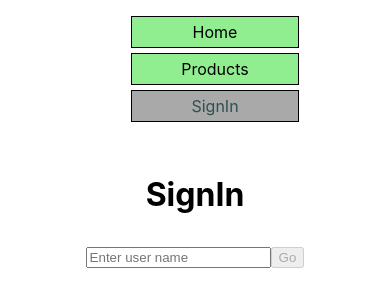
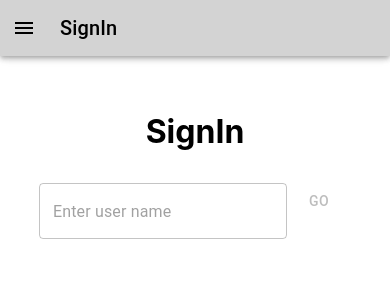
Before and after one commit to Beersheva22Kirill/React-app-ts, a React (Create React App) app: page /SignIn in a window 390 px wide. Shown: the top 306 px of the page. Built offline with nearby package versions, Linux system fonts and the light colour scheme.

Commit message:
responsive navigator

```diff
--- a/src/App.tsx
+++ b/src/App.tsx
@@ -1,5 +1,4 @@
 import { BrowserRouter, Route, Routes } from "react-router-dom";
-import Navigator from "./Components/Navigators/Navigator";
 import Home from "./Components/Pages/Home";
 import Orders from "./Components/Pages/Orders";
 import Products from "./Components/Pages/Products";
@@ -14,6 +13,7 @@ import "./App.css"
 import { getMenuItem } from "./services/AuthService";
 import { useDispatch } from "react-redux";
 import { userStateAction } from "./Redux/Slices/autorizedSlice";
+import NavigatorDispather from "./Components/Navigators/NavigatorDispather";
 
 const App: React.FC = () => {
   let userFromLocalStorage = localStorage.getItem('currUser');
@@ -31,7 +31,7 @@ const App: React.FC = () => {
 
   return  <BrowserRouter>
             <Routes>
-            <Route path ='/' element = {<Navigator navItem={menuItems}></Navigator>}>
+            <Route path ='/' element = {<NavigatorDispather navItem={menuItems}/>}>
                 <Route path="Home" element = {<Home></Home>}/>
                 <Route path="Orders" element = {<Orders></Orders>}/>
                 <Route path="Products" element = {<Products></Products>}/>
--- a/src/Components/Navigators/Navigator.tsx
+++ b/src/Components/Navigators/Navigator.tsx
@@ -1,9 +1,12 @@
-import { useEffect } from 'react';
-import {NavLink, Outlet, useLocation, useNavigate} from 'react-router-dom';
+
+import { AppBar, Box, Tab, Tabs } from '@mui/material';
+import { ReactNode, useEffect, useState } from 'react';
+import {Link, Outlet, useLocation, useNavigate} from 'react-router-dom';
 
 const Navigator:React.FC<{navItem:string[][]}> = (nav) => {
     const navigate = useNavigate();
     const location = useLocation();
+    const [value,setValue] = useState(0);
 
     useEffect(() => {
         let index = nav.navItem.findIndex(r => r[0] === location.pathname);
@@ -11,21 +14,25 @@ const Navigator:React.FC<{navItem:string[][]}> = (nav) => {
           index = 0;
         }
         navigate(nav.navItem[index][0]);
+        setValue(index)
     },[nav])
 
-    return  <div>
-              <nav>
-                <ul className='navigator-list'>
-                    { nav.navItem.map((item) => {
-                        return <li key = {item[1]} className='navigator-item' >
-                                    <NavLink className = "link-item" to = {item[0]}>{item[1]}</NavLink>
-                                </li>
-                        })
-                    }
-                </ul>
-                </nav>
-              <Outlet></Outlet>
-            </div>
+    function onChangeFn (event: any, newValue: number) {
+      setValue(newValue);
+    }
+
+    function getTabs() : ReactNode {
+      return nav.navItem.map((item) => <Tab component = {Link} to = {item[0]} label = {item[1]} key={item[1]}></Tab>)
+    }
+
+    return  <Box mt ={10}>
+      <AppBar sx = {{backgroundColor:'lightgray'}}>
+          <Tabs value={value} onChange={onChangeFn} aria-label="basic tabs example">
+            {getTabs()}
+          </Tabs>
+      </AppBar>
+      <Outlet></Outlet>
+    </Box>
 }
 
 export default Navigator;
--- /dev/null
+++ b/src/Components/Navigators/NavigatorDispather.tsx
@@ -0,0 +1,13 @@
+import { useMediaQuery } from "@mui/material";
+import { useTheme } from "@mui/material/styles"
+import Navigator from "./Navigator";
+import NavigatorPortrait from "./NavigatorPortrait";
+
+const NavigatorDispather:React.FC<{navItem:string[][]}> = (nav) => {
+
+    const theme = useTheme();
+    const isPortrait = useMediaQuery(theme.breakpoints.down('sm'));
+    return isPortrait ? <NavigatorPortrait navItem={nav.navItem}/>:<Navigator navItem={nav.navItem}/>
+}
+
+export default NavigatorDispather;
--- /dev/null
+++ b/src/Components/Navigators/NavigatorPortrait.tsx
@@ -0,0 +1,94 @@
+import { AppBar, AppBarProps, Box, Divider, List, ListItem, ListItemButton, ListItemText, SwipeableDrawer, Tab, Tabs, Toolbar, Typography, useTheme } from "@mui/material"
+import React, { ReactNode, useEffect, useState } from "react"
+import { Link, Outlet, useLocation, useNavigate } from "react-router-dom";
+import MenuIcon from '@mui/icons-material/Menu';
+import MuiAppBar, { AppBarProps as MuiAppBarProps } from '@mui/material/AppBar';
+import IconButton from '@mui/material/IconButton';
+
+
+const NavigatorPortrait: React.FC <{navItem:string[][]}> = (nav) => {
+    const navigate = useNavigate();
+    const location = useLocation();
+    const [open, setOpen] = React.useState(false);
+    const [value,setValue] = useState(0);
+    let index = getCurrentPage()
+
+    useEffect(() => {
+        index = getCurrentPage();
+        navigate(nav.navItem[index][0]);
+        setValue(index)
+    },[nav])
+
+    const toggleDrawer =
+    (open: boolean) =>
+    (event: React.KeyboardEvent | React.MouseEvent) => {
+      if (
+        event &&
+        event.type === 'keydown' &&
+        ((event as React.KeyboardEvent).key === 'Tab' ||
+          (event as React.KeyboardEvent).key === 'Shift')
+      ) {
+        return;
+      }
+      setOpen(open);
+    };
+
+    const boxItem: ReactNode = <Box sx={{ width: 250 }}
+                                    role = 'presentation'>
+                                        {getListItem()}
+                                    <Divider />
+                                </Box>
+
+    function getCurrentPage(){
+        let index = nav.navItem.findIndex(r => r[0] === location.pathname);
+        if(index < 0){
+            index = 0;
+          }
+        return index;
+    }
+
+    function getListItem() : ReactNode {
+        return  <List>{nav.navItem.map((item) => <ListItem sx={{color:'black'}} onClick={toggleDrawer(false)}
+                                                        key={item[1]}
+                                                        disablePadding
+                                                        component={Link}
+                                                        to = {item[0]}>
+                                                        <ListItemButton onClick={toggleDrawer(false)}>
+                                                            <ListItemText primary={item[1]} />
+                                                        </ListItemButton>
+                                                </ListItem>)}
+                                                </List>
+      }
+
+
+
+
+    return <Box mt ={10}>
+                <AppBar sx={{backgroundColor:'lightgray', color: "black"}}>
+                <Toolbar>
+                <IconButton
+                        color="inherit"
+                        aria-label="open drawer"
+                        onClick={toggleDrawer(true)}
+                        edge="start"
+                        sx={{ mr: 2, ...(open && { display: 'none' }) }}>
+                        <MenuIcon />
+                    </IconButton>
+                    <Typography variant="h6" noWrap component="div">
+                    {nav.navItem[index][1]}
+                </Typography>
+                </Toolbar>
+                </AppBar>
+                <SwipeableDrawer
+                    anchor={"left"}
+                    open={open}
+                    onClose={toggleDrawer(false)}
+                    onOpen={toggleDrawer(true)}>
+                      {boxItem}
+                </SwipeableDrawer>
+                <Outlet></Outlet>
+           </Box>
+
+}
+
+export default NavigatorPortrait;
--- a/src/Components/Pages/Orders.tsx
+++ b/src/Components/Pages/Orders.tsx
@@ -1,9 +1,12 @@
+import { Typography } from "@mui/material";
 
 
 const Orders:React.FC = () => {
 
     return  <div>
-                <p className = "component-logo" style={{textAlign:"center"}}>Orders</p>
+                <Typography sx={{textAlign:'center', fontSize:{xs: '3em', sm: '2em', lg: '5em'}}} component={"div"} variant="h3">
+                    Orders
+                </Typography>
             </div>
 }
 
--- a/src/Components/Pages/SignIn.tsx
+++ b/src/Components/Pages/SignIn.tsx
@@ -11,9 +11,13 @@ const SignIn:React.FC = () => {
     const dispatch = useDispatch<any>()
 
     function submitFn(value:string):InputResult{
-        let res:InputResult = {status:"success", message:[``]}
-        dispatch(userStateAction.setStatus(value))
-        localStorage.setItem('currUser',value)
+        let res:InputResult = {status:"success", message:[`success`]}
+
+        setTimeout(() => {
+            dispatch(userStateAction.setStatus(value))
+            localStorage.setItem('currUser',value)
+        },2000)
+
         return res;
     }
 
--- a/src/Components/Pages/SignOut.tsx
+++ b/src/Components/Pages/SignOut.tsx
@@ -1,6 +1,7 @@
 import { useDispatch } from "react-redux";
 import { userStateAction } from "../../Redux/Slices/autorizedSlice";
 import { CSSProperties} from "react";
+import {Button, Box} from "@mui/material";
 
 
 const SignOut:React.FC = () => {
@@ -16,9 +17,9 @@ const SignOut:React.FC = () => {
         localStorage.removeItem('currUser');
     }
 
-    return  <div style={style}>
-                <button  onClick={onClickFn}>confirm sign out</button>
-            </div>
+    return  <Box style={style}>
+                <Button  onClick={onClickFn}>confirm sign out</Button>
+            </Box>
 
 
 
--- a/src/Components/common/input.tsx
+++ b/src/Components/common/input.tsx
@@ -1,7 +1,8 @@
 import {useRef, useState } from "react";
 import InputResult from "../../Model/InputResult";
-import Alert from "./Alert";
+
 import { StatusType } from "../../Model/StatusType";
+import { Alert, Button, TextField } from "@mui/material";
 
 type Props ={
     submitFn: (inputText:string) => InputResult;
@@ -14,7 +15,7 @@ type Props ={
 const Input :React.FC<Props> = ({submitFn,placeHolder,buttonTitle,type}) => {
 
    const defaultMessage:InputResult = {status:"success",message: []};
-   const inputElementRef = useRef<HTMLInputElement>(null);
+   let inputElementRef = useRef<any>(null);
 
    const [disabled, setDisabled] = useState<boolean>(true);
    const [status,setStatus] = useState<StatusType>(defaultMessage.status)
@@ -31,14 +32,15 @@ const Input :React.FC<Props> = ({submitFn,placeHolder,buttonTitle,type}) => {
         }, 5000)
    }
 
-   function onChangeFn(){
-        setDisabled(!inputElementRef.current?.value)
+   function onChangeFn(event: any){
+     inputElementRef.current = event.target as any
+        setDisabled(!event.target.value)
    }
 
     return <div>
-            <input type = {type || "text" } placeholder = {placeHolder} ref={inputElementRef} onChange={onChangeFn}></input>
-            <button onClick={onClickFn} disabled = {disabled}>{buttonTitle || 'Go'}</button>
-            {status !== "success" && <Alert status={status} message={message}></Alert>  }
+            <TextField type = {type || "text" } placeholder = {placeHolder} ref={inputElementRef} onChange={onChangeFn}></TextField>
+            <Button onClick={onClickFn} disabled = {disabled}>{buttonTitle || 'Go'}</Button>
+            {message.length > 0 && <Alert severity={status}>{message}</Alert> }
            </div>
 }
 
```
